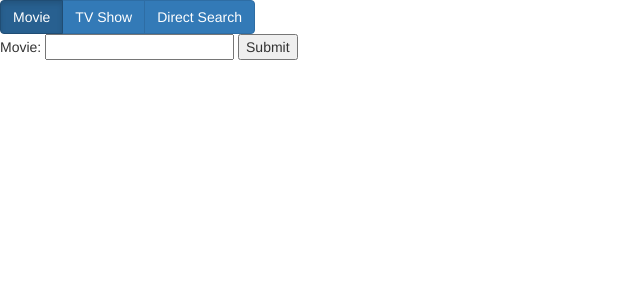
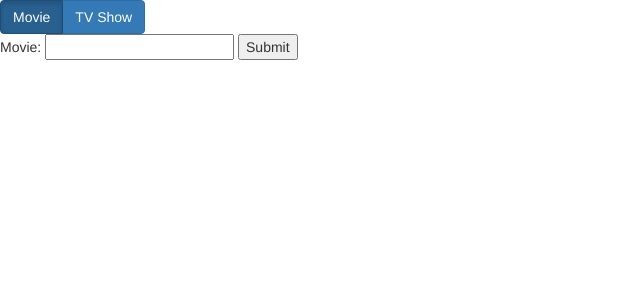
Before and after one commit to platelminto/trakt-auto-downloader, a Flask app: page /search in a window 1280 px wide. Shown: the top 300 px of the page, without its empty margins (0-640 px from the left). Run offline with Flask 2, Linux system fonts and the light colour scheme; parts of the project's set-up code (start-up, migrations or seed data) failed here and were passed over; some libraries are stand-ins or nearby versions.

Commit message:
Removed direct search option

```diff
--- a/webapp/templates/index.html
+++ b/webapp/templates/index.html
@@ -11,9 +11,6 @@
   </label>
   <label class="btn btn-primary" id="tv-option">
     <input type="radio" name="options"> TV Show
-  </label>
-  <label class="btn btn-primary" id="direct-option">
-    <input type="radio" name="options"> Direct Search
   </label>
 </div>
 
@@ -32,11 +29,6 @@
     <input type="text" name="episode">
     <input type="submit">
 </form>
-<form method="POST" id="direct-search" hidden>
-    Search:
-    <input type="text" name="search">
-    <input type="submit">
-</form>
 </div>
 
 {% for option in options %}
```
